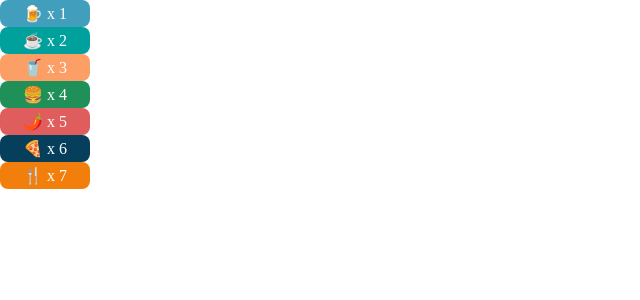
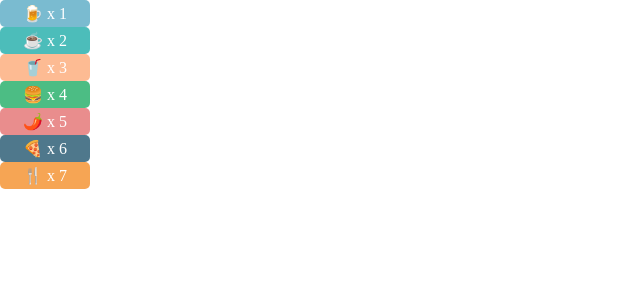
Before and after one commit to MangoSiruu/goToxicDiary, a React (Vite) app in the folder src/frontend/: page / in a window 1280 px wide. Shown: the top 300 px of the page, without its empty margins (0-640 px from the left). Built offline with nearby package versions, Linux system fonts and the light colour scheme; a web font is replaced by a local one.

Commit message:
[design] #6 배경색 투명도 적용

```diff
--- a/src/frontend/src/components/common/Categories/index.jsx
+++ b/src/frontend/src/components/common/Categories/index.jsx
@@ -1,83 +1,58 @@
 import React from "react";
 import styled from "@emotion/styled"
-import { colors } from "../../../styles/variants"
-
-// const CategoryBox = (props) => {
-
-//     return (
-//         <Wrapper>
-
-//         </Wrapper>
-//     );
-// };
-
-// const Wrapper = styled.div({
-
-
-
-// })
 
 const categoryStyles = {
+  // category type - icon, backgroundColor 매핑
     beer: {
       icon: '🍺',
-      backgroundColor: colors.point_blue,
+      backgroundColor: '66, 158, 189, 0.7',
     },
     coffee: {
       icon: '☕',
-      backgroundColor: colors.point_mint,
+      backgroundColor: '0, 161, 157, 0.7',
     },
     cola: {
       icon: '🥤',
-      backgroundColor: colors.point_orange,
+      backgroundColor: '252, 159, 102, 0.7',
     },
     instant: {
       icon: '🍔',
-      backgroundColor: colors.point_green,
+      backgroundColor: '0, 161, 81, 0.7',
     },
     pepper: {
       icon: '🌶️',
-      backgroundColor: colors.point_pink,
+      backgroundColor: '224, 93, 93, 0.7',
     },
     pizza: {
       icon: '🍕',
-      backgroundColor: colors.point_navy,
+      backgroundColor: '5, 63, 92, 0.7',
     },
     spoon: {
       icon: '🍴',
-      backgroundColor: colors.mainOrange,
+      backgroundColor: '242, 127, 12, 0.7',
     },
   };
 
   // 카테고리 박스의 스타일을 정의한 컴포넌트
-  const Box = styled.div
-  // 배경 색 바뀜
+  const Box = styled.div`
+    display: flex;
+    flex-direction: row;
+    justify-content: center;
+    align-items: center;
+    padding: 5px 10px;
+    gap: 10px;
 
-    // 높이 동일
-    // 넓이 동일
-    // center 동일
-    // padding 동일
-    // 폰트? 동일
-    // radius 동일
-  `
     width: 90px;
     height: 27px;
-    padding: 5px 10px;
-    display: flex;
+
+    border-radius: 5px;
     text-align: center;
-    justify-content: center;
-    align-items: center;
-    border-radius: 8px;
-    background-color: ${(props) => props.bgColor};
+    background: rgba(${(props) => props.bgColor});
     color: white;
   `;
 
   // CategoryBox 컴포넌트 정의
   const CategoryBox = (props) => {
-    // 아이콘 바뀜
-    // count 바뀜
-
-    // type -> icon, backgroundColor 지정하고 싶음
-
     const { icon, backgroundColor } = categoryStyles[props.type];
 
     return (
```
